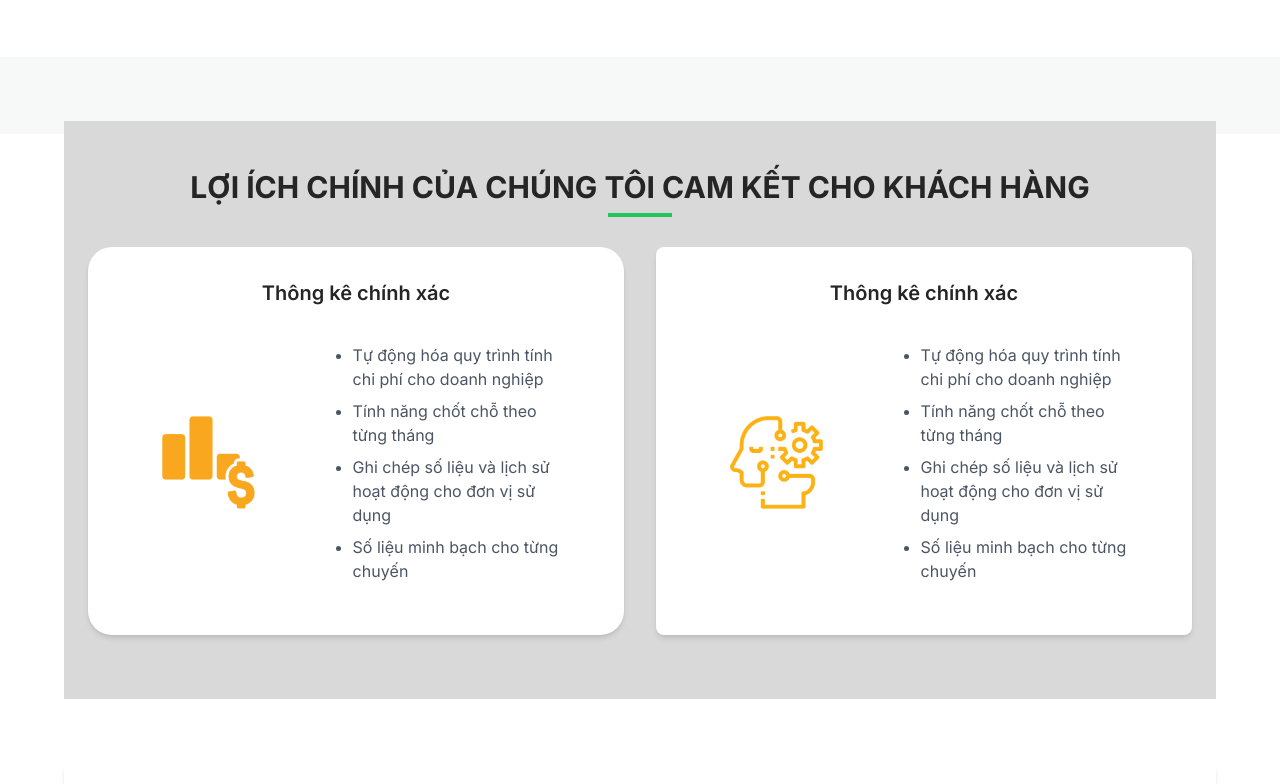
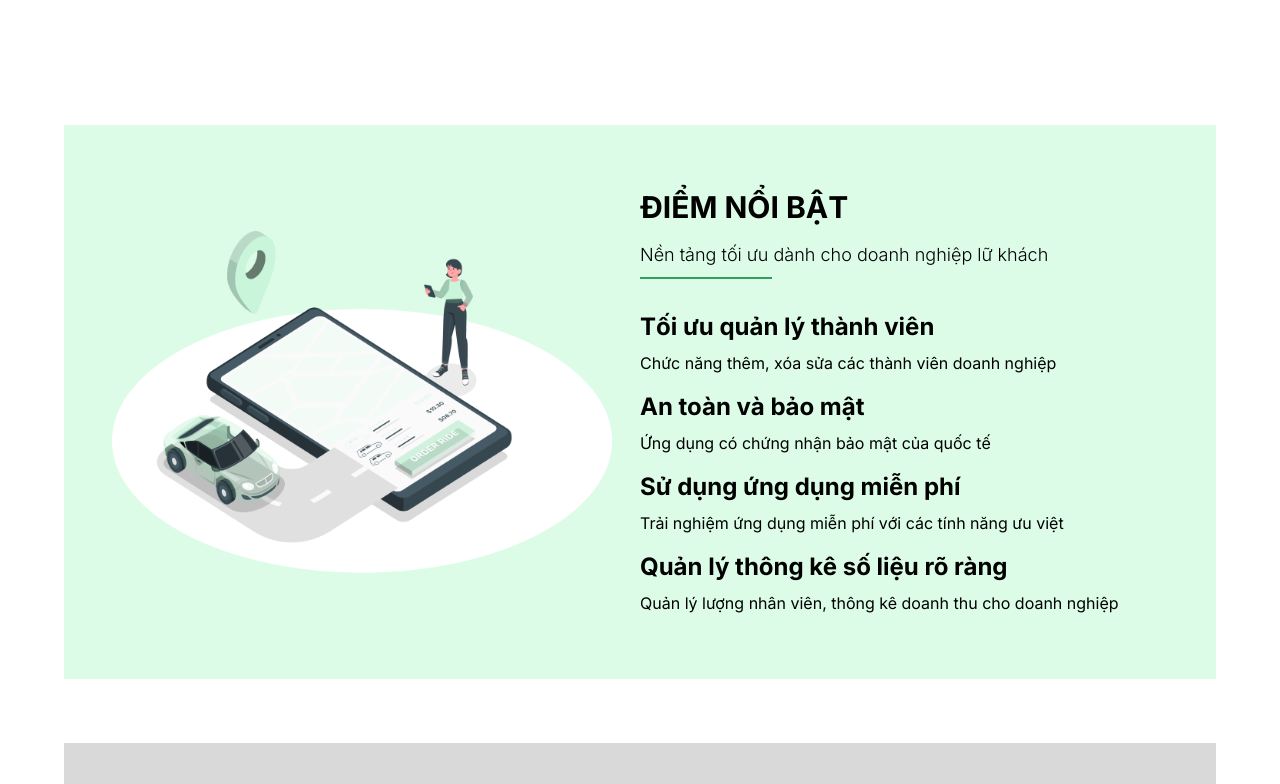
Before and after one commit to phibuinek/driver-manager-web, a Next.js app: page / in a window 1280 px wide. Shown: the part 666-1450 px from the top of the page. Built offline with nearby package versions, Linux system fonts and the light colour scheme.

Commit message:
add new section

```diff
--- a/src/app/components/Home/HeroSection.tsx
+++ b/src/app/components/Home/HeroSection.tsx
@@ -15,7 +15,7 @@ import Image from "next/image";
 const HeroSection = () => {
     return (
       // The main container with padding and background color
-      <div className="flex items-center justify-between p-10 bg-white">
+      <div className="flex items-center justify-between p-10 bg-white m-16">
         <div className="text-left flex-1">
           <h1 className="text-4xl text-[#000] font-bold mb-4 py-4 text-pretty">
             Giải pháp cho lĩnh vực quản lý doanh nghiệp Logistic và Shipping đầu tiên của Việt Nam
--- /dev/null
+++ b/src/app/components/Home/HighLightSection.tsx
@@ -0,0 +1,66 @@
+// components/HighlightSection.js
+import Image from 'next/image';
+import illustration from '../../../../public/assets/banner/hightlight-img.png'; // Replace with the path to your illustration
+
+const HighlightSection = () => {
+  return (
+    <div className="flex items-center justify-center bg-green-100 py-12 px-6 md:px-12 m-16">
+      {/* Illustration on the left */}
+      <div className="hidden md:block md:w-1/2">
+        <Image
+          src={illustration}
+          alt="Illustration"
+          width={500} // Adjust based on your actual image's aspect ratio
+          height={300} // Adjust based on your actual image's aspect ratio
+        />
+      </div>
+
+      {/* Text content on the right */}
+      <div className="md:w-1/2">
+       <div className='py-4'>
+       <h2 className="text-3xl font-bold mb-4">ĐIỂM NỔI BẬT</h2>
+        <p className="text-lg mb-2 font-light">
+          Nền tảng tối ưu dành cho doanh nghiệp lữ khách
+        </p>
+        <div className='border border-[#2FA060] w-[25%]'></div>
+       </div>
+        <div className="my-4">
+          <div className="mb-4">
+            <h3 className="text-2xl font-bold text-[#000000]">
+              Tối ưu quản lý thành viên
+            </h3>
+            <p className="mt-2 text-[#000000]">
+              Chức năng thêm, xóa sửa các thành viên doanh nghiệp
+            </p>
+          </div>
+          <div className="mb-4">
+            <h3 className="text-2xl font-bold text-[#000000]">
+              An toàn và bảo mật
+            </h3>
+            <p className="mt-2 text-[#000000]">
+              Ứng dụng có chứng nhận bảo mật của quốc tế
+            </p>
+          </div>
+          <div className="mb-4">
+            <h3 className="text-2xl font-bold text-[#000000]">
+              Sử dụng ứng dụng miễn phí
+            </h3>
+            <p className="mt-2 text-[#000000]">
+              Trải nghiệm ứng dụng miễn phí với các tính năng ưu việt
+            </p>
+          </div>
+          <div className="mb-4">
+            <h3 className="text-2xl font-bold text-[#000000]">
+              Quản lý thông kê số liệu rõ ràng
+            </h3>
+            <p className="mt-2 text-[#000000]">
+              Quản lý lượng nhân viên, thông kê doanh thu cho doanh nghiệp
+            </p>
+          </div>
+        </div>
+      </div>
+    </div>
+  );
+};
+
+export default HighlightSection;
--- a/src/app/components/Home/ProductSection.tsx
+++ b/src/app/components/Home/ProductSection.tsx
@@ -17,6 +17,7 @@ const ProductSection = () => {
           <BsChevronLeft size={50} color="#000" />
         </div>
         <h2 className="text-2xl text-[#252525] font-semibold">Sản phẩm của chúng tôi</h2>
+        <div className='border border-[#2FA060]'></div>
         <div className="cursor-pointer">
           {/* Replace 'RightArrowIcon' with your actual right arrow icon component */}
           <BsChevronRight size={50} color="#000"/>
@@ -24,7 +25,7 @@ const ProductSection = () => {
       </div>
 
       {/* Product image or visual representation */}
-      <div className="relative" style={{ height: '500px' }}> {/* Adjust height as needed */}
+      <div className="relative h-[500px] w-full"> {/* Adjust height as needed */}
         <Image
           src={yourProductImage}
           alt="Product Image"
@@ -39,8 +40,3 @@ const ProductSection = () => {
 };
 
 export default ProductSection;
-
-// Replace 'LeftArrowIcon' and 'RightArrowIcon' with your actual icon components
-// If you're using SVGs as React components, make sure to import them:
-// import { ReactComponent as LeftArrowIcon } from '../../../../path-to-icons/left-arrow.svg';
-// import { ReactComponent as RightArrowIcon } from '../../../../path-to-icons/right-arrow.svg';
--- a/src/app/page.tsx
+++ b/src/app/page.tsx
@@ -3,6 +3,7 @@ import Footer from "./components/Footer";
 import FeaturesSection from "./components/Home/FeaturesSection";
 import Header from "./components/Home/Header";
 import HeroSection from "./components/Home/HeroSection";
+import HighlightSection from "./components/Home/HighLightSection";
 import ProductSection from "./components/Home/ProductSection";
 import ForgotPasswordPage from "./ForgotPassword/page";
 import LoginPage from "./Login/page";
@@ -10,9 +11,10 @@ import LoginPage from "./Login/page";
 //rafce
 export default function Home() {
   return (
-    <div className="h-screen bg-primary font-Poppins">
+    <div className="h-screen bg-white font-Poppins">
       <Header/>
       <HeroSection/>
+      <HighlightSection/>
       <FeaturesSection/>
       <ProductSection/>
       <Footer/>
```
Also changed, not shown: public/assets/banner/hightlight-img.png (added).
